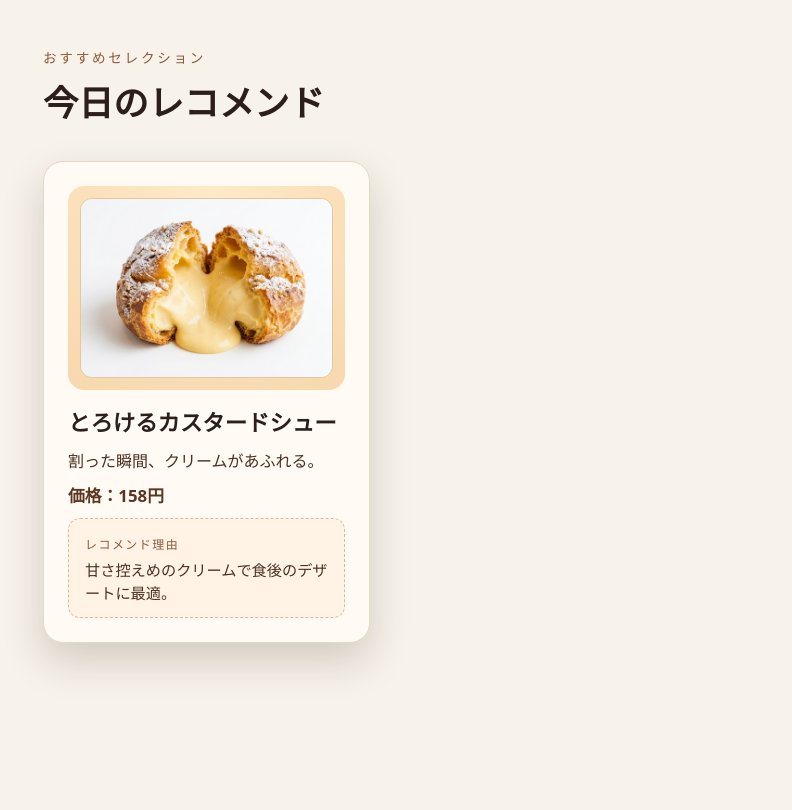
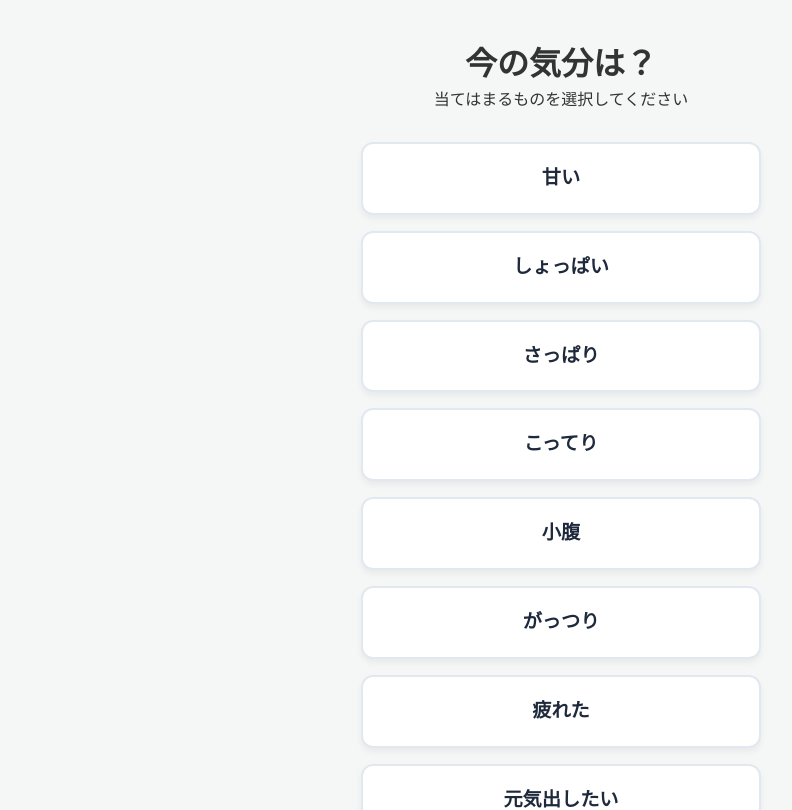
Before and after one commit to Shun-Yamana/Portfolio4, a React (Vite) app in the folder application/frontend/: page / in a window 1280 px wide. Shown: the top 810 px of the page, without its empty margins (79-871 px from the left). Built offline with nearby package versions, Linux system fonts and the light colour scheme.

Commit message:
気分選択カード、ページ、データ、css追加

```diff
--- /dev/null
+++ b/application/frontend/src/components/moods_card.jsx
@@ -0,0 +1,11 @@
+function MoodsCard({ name }) {
+  return (
+    <article className="mood-card">
+      <div className="mood-card__body">
+        <h2 className="mood-card__name">{name}</h2>
+      </div>
+    </article>
+  );
+}
+
+export default MoodsCard;
--- /dev/null
+++ b/application/frontend/src/data/moods.json
@@ -0,0 +1,17 @@
+[
+  { "id": "sweet", "name": "甘い" },
+  { "id": "salty", "name": "しょっぱい" },
+  { "id": "refreshing", "name": "さっぱり" },
+  { "id": "rich", "name": "こってり" },
+  { "id": "snack", "name": "小腹" },
+  { "id": "heavy", "name": "がっつり" },
+  { "id": "tired", "name": "疲れた" },
+  { "id": "energize", "name": "元気出したい" },
+  { "id": "light", "name": "軽い" },
+  { "id": "warm", "name": "温かい" },
+  { "id": "cold", "name": "冷たい" },
+  { "id": "healthy", "name": "ヘルシー" },
+  { "id": "junk", "name": "ジャンク" },
+  { "id": "reward", "name": "ご褒美" },
+  { "id": "morning", "name": "朝向き" }
+]
--- a/application/frontend/src/main.jsx
+++ b/application/frontend/src/main.jsx
@@ -2,10 +2,14 @@ import React from 'react'
 import ReactDOM from 'react-dom/client'
 import RecomendPage from './recomend_page'
 import './index.css'
-
+import ProductsPage from './Products_page'
+import MoodsPage from './moods_page'
+import './moods.css'
 
 ReactDOM.createRoot(document.getElementById('root')).render(
   <React.StrictMode>
-    <RecomendPage />
+    <MoodsPage/>
+    <ProductsPage/>
+    <RecomendPage/>
   </React.StrictMode>
 )
--- /dev/null
+++ b/application/frontend/src/moods.css
@@ -0,0 +1,56 @@
+/* --- ページ全体を中央に配置する --- */
+.moods-page {
+  display: flex;
+  flex-direction: column;
+  align-items: center; /* 横方向の中央揃え */
+  padding: 40px 20px;
+  min-height: 100vh; /* 画面の高さを最低でも画面いっぱいに */
+  background-color: #f4f7f6; /* 優しい背景色 */
+  font-family: sans-serif;
+}
+
+/* ヘッダーの余白と文字揃え */
+.moods-page__header {
+  text-align: center;
+  margin-bottom: 30px;
+  color: #333;
+}
+
+/* --- カードを縦に並べるリストの枠組み --- */
+
+.moods-list {
+  display: flex;
+  flex-direction: column;
+  gap: 16px; /* カード同士の隙間（余白） */
+  width: 100%;
+  max-width: 400px; /* カードが横に広がりすぎないように制限 */
+}
+
+/* --- クリックできるカードのデザイン --- */
+.mood-card {
+  background-color: #ffffff;
+  border: 2px solid #e2e8f0;
+  border-radius: 12px; /* 角を丸くする */
+  padding: 20px;
+  text-align: center;
+  box-shadow: 0 4px 6px rgba(0, 0, 0, 0.05); /* ほんのり影をつける */
+
+  /* ↓ここが「ボタンっぽさ」を出す重要ポイント！ */
+  cursor: pointer; /* マウスカーソルを「指マーク」にする */
+  transition: all 0.2s ease; /* ホバー時の変化をフワッとさせる */
+}
+
+/* カードにマウスを乗せた時（ホバー時）のアクション */
+.mood-card:hover {
+  border-color: #3b82f6; /* 枠線を青く光らせる */
+  transform: translateY(-4px); /* 少し上にフワッと浮かす */
+  box-shadow: 0 8px 15px rgba(0, 0, 0, 0.1); /* 影を濃くする */
+}
+
+/* カード内の文字デザイン */
+.mood-card__name {
+  margin: 0;
+  font-size: 1.2rem;
+  font-weight: bold;
+  color: #1e293b;
+}
--- /dev/null
+++ b/application/frontend/src/moods_page.jsx
@@ -0,0 +1,25 @@
+import MoodsCard from './components/moods_card';
+import moods from './data/moods.json';
+
+function MoodsPage() {
+  return (
+    <div className="moods-page">
+      <header className="moods-page__header">
+        <h1 className="moods-page__title">今の気分は？</h1>
+        <p className="moods-page__subtitle">当てはまるものを選択してください</p>
+      </header>
+
+      {/* 縦1列に並べるためのコンテナ */}
+      <section className="moods-list">
+        {moods.map((mood) => (
+          <MoodsCard
+            key={mood.id}
+            name={mood.name}
+          />
+        ))}
+      </section>
+    </div>
+  );
+}
+
+export default MoodsPage;
```
